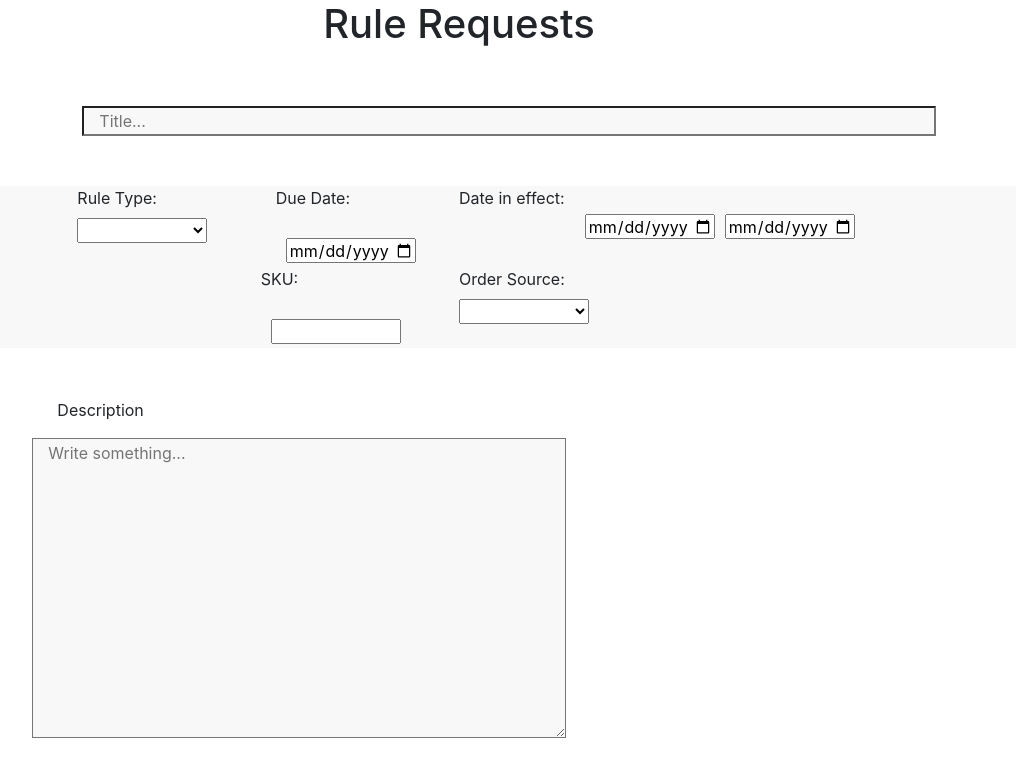
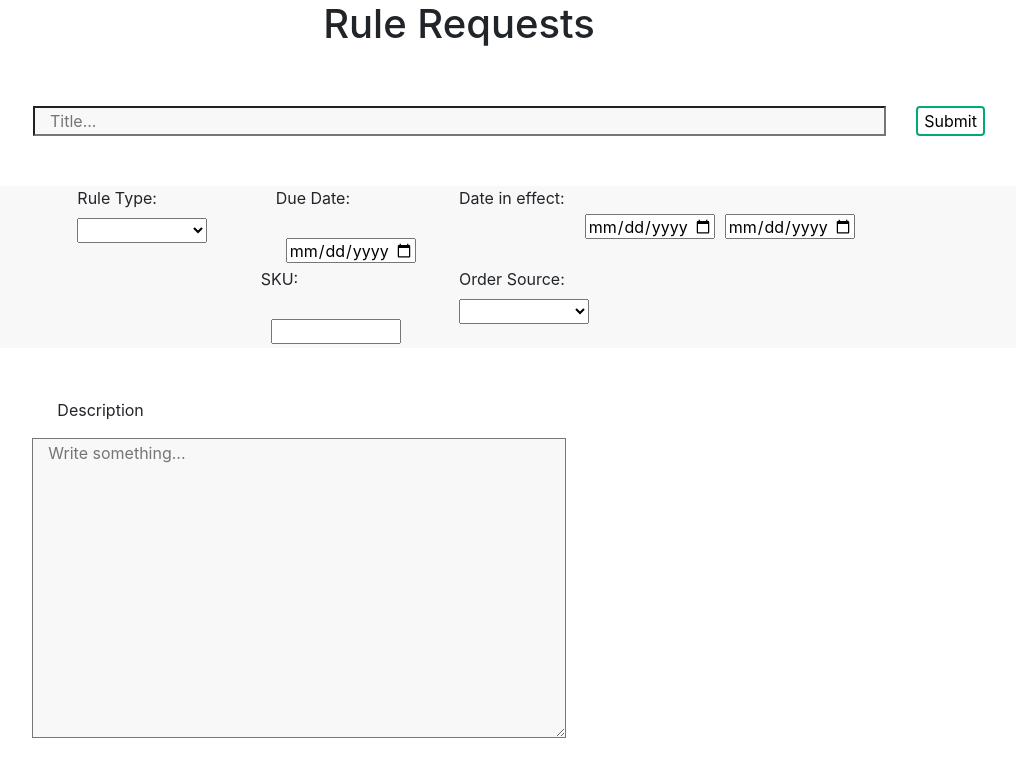
Before and after one commit to JonBay/bb-rule-requests-, a plain HTML site: page index.html in a window 1280 px wide. Shown: the top 776 px of the page, without its empty margins (181-1197 px from the left). Drawn offline with nearby package versions, Linux system fonts and the light colour scheme; a web font is replaced by a local one.

Commit message:
submit button

```diff
--- a/assets/styles.css
+++ b/assets/styles.css
@@ -1,5 +1,18 @@
 #title-container{
     margin: 50px;
+}
+
+#submit{
+    background-color: white;
+    color: black;
+    border: 2px solid #04AA6D;
+    margin-left: 30px;
+    border-radius: 4px;
+}
+
+#submit:hover{
+    background-color: #04AA6D;
+    color: white;
 }
 
 #rule-input {
--- a/index.html
+++ b/index.html
@@ -20,6 +20,9 @@
 
         <div class="row justify-content-center">
             <input class="col-8" type="text" name="rule-title" id="rule-input" placeholder="Title...">
+            <button id="submit">Submit</button>
+
+
         </div>
 
     </div>
@@ -83,7 +86,5 @@
 
     </div>
 
-
-
 </body>
 </html>
```
